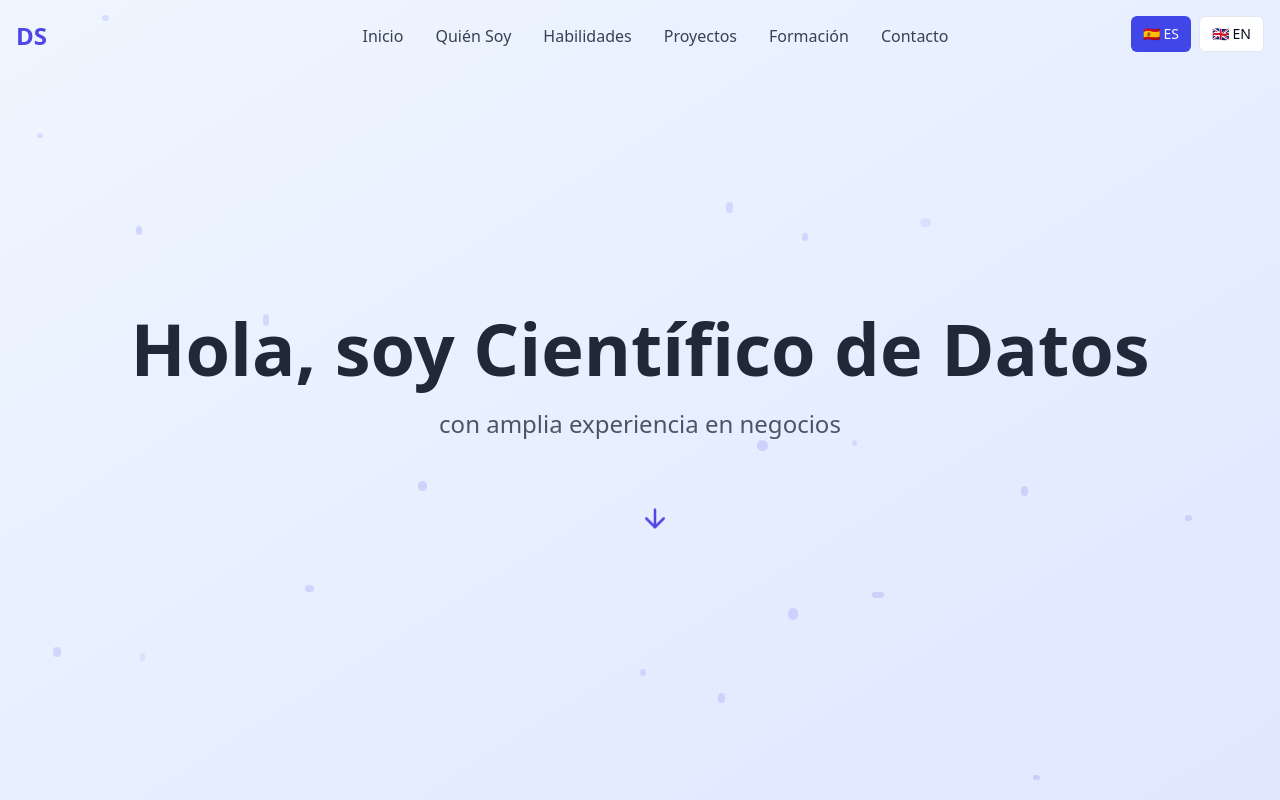
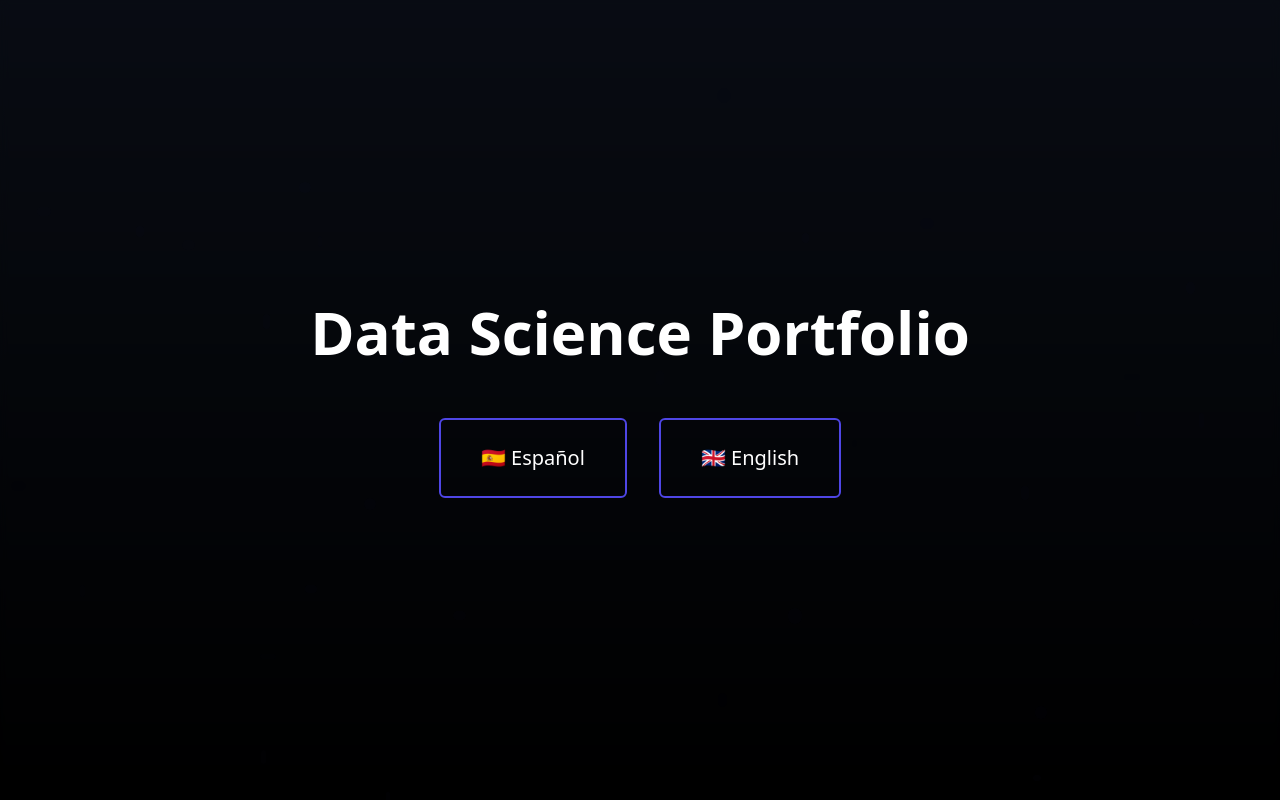
Before and after one commit to Hacanaval/cv-hugo-canaval, a React (Vite) app: page / in a window 1280 px wide. Shown: the top 800 px of the page. Built offline with nearby package versions, Linux system fonts and the light colour scheme.

Commit message:
feat: Implement dark mode and language selection
- Added dark mode to the entire application.
- Implemented a language selection screen as the initial view.
- The language selection screen features a blurred black background and buttons for English and Spanish.

```diff
--- a/src/App.tsx
+++ b/src/App.tsx
@@ -4,7 +4,9 @@ import { Toaster } from "@/components/ui/toaster";
 import { Toaster as Sonner } from "@/components/ui/sonner";
 import { TooltipProvider } from "@/components/ui/tooltip";
 import { QueryClient, QueryClientProvider } from "@tanstack/react-query";
-import { BrowserRouter, Routes, Route } from "react-router-dom";
+import { BrowserRouter, Routes, Route, Navigate } from "react-router-dom";
+import { LanguageProvider } from "@/contexts/LanguageContext";
+import LanguageSelect from "./pages/LanguageSelect";
 import Index from "./pages/Index";
 import NotFound from "./pages/NotFound";
 
@@ -13,17 +15,20 @@ const queryClient = new QueryClient();
 const App: React.FC = () => {
   return (
     <QueryClientProvider client={queryClient}>
+      <LanguageProvider>
         <TooltipProvider>
           <Toaster />
           <Sonner />
           <BrowserRouter>
             <Routes>
-            <Route path="/" element={<Index />} />
+              <Route path="/" element={<LanguageSelect />} />
+              <Route path="/home" element={<Index />} />
               {/* ADD ALL CUSTOM ROUTES ABOVE THE CATCH-ALL "*" ROUTE */}
               <Route path="*" element={<NotFound />} />
             </Routes>
           </BrowserRouter>
         </TooltipProvider>
+      </LanguageProvider>
     </QueryClientProvider>
   );
 };
--- a/src/components/sections/HeroSection.tsx
+++ b/src/components/sections/HeroSection.tsx
@@ -12,19 +12,19 @@ const HeroSection: React.FC = () => {
   return (
     <section
       id="home"
-      className="min-h-screen flex flex-col justify-center items-center relative bg-gradient-to-br from-blue-50 to-indigo-100 overflow-hidden"
+      className="min-h-screen flex flex-col justify-center items-center relative bg-gradient-to-br from-gray-900 to-indigo-950 overflow-hidden"
     >
       {/* Background with code pattern effect */}
-      <div className="absolute inset-0 z-0 opacity-[0.03]">
+      <div className="absolute inset-0 z-0 opacity-[0.07]">
         <div className="absolute inset-0 bg-[url('/data-pattern.png')] bg-repeat"></div>
       </div>
 
-      {/* Digital particles (optional) */}
+      {/* Digital particles */}
       <div className="absolute inset-0 z-0">
         {[...Array(20)].map((_, i) => (
           <div
             key={i}
-            className="absolute rounded-full bg-indigo-500/20"
+            className="absolute rounded-full bg-indigo-500/30"
             style={{
               top: `${Math.random() * 100}%`,
               left: `${Math.random() * 100}%`,
@@ -37,14 +37,14 @@ const HeroSection: React.FC = () => {
       </div>
 
       <div className="container mx-auto px-6 py-24 relative z-10 text-center">
-        <h1 className="text-5xl md:text-7xl font-bold mb-6 text-gray-800 animate-fade-in">
+        <h1 className="text-5xl md:text-7xl font-bold mb-6 text-white animate-fade-in">
           {t.welcomeTitle}
         </h1>
-        <p className="text-xl md:text-2xl text-gray-600 max-w-2xl mx-auto mb-12 animate-fade-in animate-delay-200">
+        <p className="text-xl md:text-2xl text-gray-300 max-w-2xl mx-auto mb-12 animate-fade-in animate-delay-200">
           {t.welcomeSubtitle}
         </p>
         <div className="animate-bounce absolute bottom-12 left-1/2 transform -translate-x-1/2">
-          <a href="#about" className="text-indigo-600 hover:text-indigo-800 transition">
+          <a href="#about" className="text-indigo-400 hover:text-indigo-300 transition">
             <ArrowDown size={30} />
           </a>
         </div>
--- a/src/index.css
+++ b/src/index.css
@@ -5,43 +5,43 @@
 
 @layer base {
   :root {
-    --background: 0 0% 100%;
-    --foreground: 222.2 84% 4.9%;
+    --background: 240 10% 3.9%;
+    --foreground: 0 0% 98%;
 
-    --card: 0 0% 100%;
-    --card-foreground: 222.2 84% 4.9%;
+    --card: 240 10% 3.9%;
+    --card-foreground: 0 0% 98%;
 
-    --popover: 0 0% 100%;
-    --popover-foreground: 222.2 84% 4.9%;
+    --popover: 240 10% 3.9%;
+    --popover-foreground: 0 0% 98%;
 
     --primary: 238 78% 58%;
     --primary-foreground: 0 0% 98%;
 
-    --secondary: 210 40% 96.1%;
+    --secondary: 240 3.7% 15.9%;
     --secondary-foreground: 238 78% 58%;
 
-    --muted: 210 40% 96.1%;
-    --muted-foreground: 215.4 16.3% 46.9%;
+    --muted: 240 3.7% 15.9%;
+    --muted-foreground: 240 5% 64.9%;
 
     --accent: 243 75% 59%;
-    --accent-foreground: 222.2 47.4% 11.2%;
+    --accent-foreground: 0 0% 98%;
 
     --destructive: 0 84.2% 60.2%;
-    --destructive-foreground: 210 40% 98%;
+    --destructive-foreground: 0 0% 98%;
 
-    --border: 214.3 31.8% 91.4%;
-    --input: 214.3 31.8% 91.4%;
-    --ring: 222.2 84% 4.9%;
+    --border: 240 3.7% 15.9%;
+    --input: 240 3.7% 15.9%;
+    --ring: 240 4.9% 83.9%;
 
     --radius: 0.5rem;
 
-    --sidebar-background: 0 0% 98%;
-    --sidebar-foreground: 240 5.3% 26.1%;
-    --sidebar-primary: 240 5.9% 10%;
-    --sidebar-primary-foreground: 0 0% 98%;
-    --sidebar-accent: 240 4.8% 95.9%;
-    --sidebar-accent-foreground: 240 5.9% 10%;
-    --sidebar-border: 220 13% 91%;
+    --sidebar-background: 240 10% 3.9%;
+    --sidebar-foreground: 240 5% 64.9%;
+    --sidebar-primary: 0 0% 98%;
+    --sidebar-primary-foreground: 240 5.9% 10%;
+    --sidebar-accent: 240 3.7% 15.9%;
+    --sidebar-accent-foreground: 0 0% 98%;
+    --sidebar-border: 240 3.7% 15.9%;
     --sidebar-ring: 217.2 91.2% 59.8%;
   }
 }
@@ -74,19 +74,19 @@
 
   /* Custom styling */
   .gradient-bg {
-    background: linear-gradient(135deg, rgb(239 246 255) 0%, rgb(219 234 254) 100%);
+    background: linear-gradient(135deg, rgb(26, 32, 44) 0%, rgb(17, 24, 39) 100%);
   }
 
   .tech-card {
-    @apply bg-white rounded-xl shadow-md p-4 transition-all hover:shadow-lg hover:scale-[1.02];
+    @apply bg-gray-800 rounded-xl shadow-md p-4 transition-all hover:shadow-lg hover:scale-[1.02] border border-gray-700;
   }
 
   .section-heading {
-    @apply text-3xl md:text-4xl font-bold text-indigo-700 mb-6;
+    @apply text-3xl md:text-4xl font-bold text-indigo-400 mb-6;
   }
 
   .section-subheading {
-    @apply text-xl font-semibold text-indigo-600 mb-4;
+    @apply text-xl font-semibold text-indigo-300 mb-4;
   }
 
   /* Timeline styles */
@@ -96,7 +96,7 @@
 
   .timeline-container::after {
     content: '';
-    @apply absolute top-0 left-[15px] w-1 h-full bg-indigo-200 rounded z-0;
+    @apply absolute top-0 left-[15px] w-1 h-full bg-indigo-900 rounded z-0;
   }
 
   .timeline-item {
@@ -104,6 +104,21 @@
   }
 
   .timeline-dot {
-    @apply absolute left-0 top-2 w-[30px] h-[30px] rounded-full bg-white border-4 border-indigo-500 z-20;
+    @apply absolute left-0 top-2 w-[30px] h-[30px] rounded-full bg-gray-800 border-4 border-indigo-500 z-20;
+  }
+
+  @keyframes pulse {
+    0% {
+      transform: scale(0.8);
+      opacity: 0.8;
+    }
+    50% {
+      transform: scale(1.2);
+      opacity: 0.4;
+    }
+    100% {
+      transform: scale(0.8);
+      opacity: 0.8;
+    }
   }
 }
--- a/src/pages/Index.tsx
+++ b/src/pages/Index.tsx
@@ -1,6 +1,5 @@
 
 import React from "react";
-import { LanguageProvider } from "@/contexts/LanguageContext";
 import Header from "@/components/Header";
 import HeroSection from "@/components/sections/HeroSection";
 import AboutSection from "@/components/sections/AboutSection";
@@ -12,8 +11,7 @@ import ContactSection from "@/components/sections/ContactSection";
 
 const Index = () => {
   return (
-    <LanguageProvider>
-      <div className="min-h-screen">
+    <div className="min-h-screen bg-gray-900 text-gray-100">
       <Header />
       <main>
         <HeroSection />
@@ -25,7 +23,6 @@ const Index = () => {
         <ContactSection />
       </main>
     </div>
-    </LanguageProvider>
   );
 };
 
--- /dev/null
+++ b/src/pages/LanguageSelect.tsx
@@ -0,0 +1,64 @@
+
+import React from "react";
+import { useNavigate } from "react-router-dom";
+import { Button } from "@/components/ui/button";
+import { useLanguage } from "@/contexts/LanguageContext";
+
+const LanguageSelect: React.FC = () => {
+  const { setLanguage } = useLanguage();
+  const navigate = useNavigate();
+
+  const handleLanguageSelect = (lang: "es" | "en") => {
+    setLanguage(lang);
+    navigate("/home");
+  };
+
+  return (
+    <div className="min-h-screen flex items-center justify-center bg-gradient-to-b from-gray-900 to-black">
+      <div className="absolute inset-0 bg-black/50 backdrop-blur-sm z-0"></div>
+
+      {/* Background particles effect */}
+      <div className="absolute inset-0 z-0 opacity-[0.05]">
+        {[...Array(30)].map((_, i) => (
+          <div
+            key={i}
+            className="absolute rounded-full bg-indigo-500/30"
+            style={{
+              top: `${Math.random() * 100}%`,
+              left: `${Math.random() * 100}%`,
+              width: `${Math.random() * 12 + 4}px`,
+              height: `${Math.random() * 12 + 4}px`,
+              animation: `pulse ${Math.random() * 4 + 3}s infinite ease-in-out ${Math.random() * 2}s`
+            }}
+          />
+        ))}
+      </div>
+
+      <div className="relative z-10 text-center">
+        <h1 className="text-4xl md:text-6xl font-bold mb-14 text-white">
+          Data Science Portfolio
+        </h1>
+        <div className="flex flex-col md:flex-row space-y-6 md:space-y-0 md:space-x-8 items-center justify-center">
+          <Button
+            variant="outline"
+            size="lg"
+            onClick={() => handleLanguageSelect("es")}
+            className="text-xl border-2 border-indigo-600 bg-transparent hover:bg-indigo-600/20 text-white px-10 py-6 h-auto transition-all duration-300"
+          >
+            🇪🇸 Español
+          </Button>
+          <Button
+            variant="outline"
+            size="lg"
+            onClick={() => handleLanguageSelect("en")}
+            className="text-xl border-2 border-indigo-600 bg-transparent hover:bg-indigo-600/20 text-white px-10 py-6 h-auto transition-all duration-300"
+          >
+            🇬🇧 English
+          </Button>
+        </div>
+      </div>
+    </div>
+  );
+};
+
+export default LanguageSelect;
```
Lines whose indentation alone changed are shown as unchanged.
